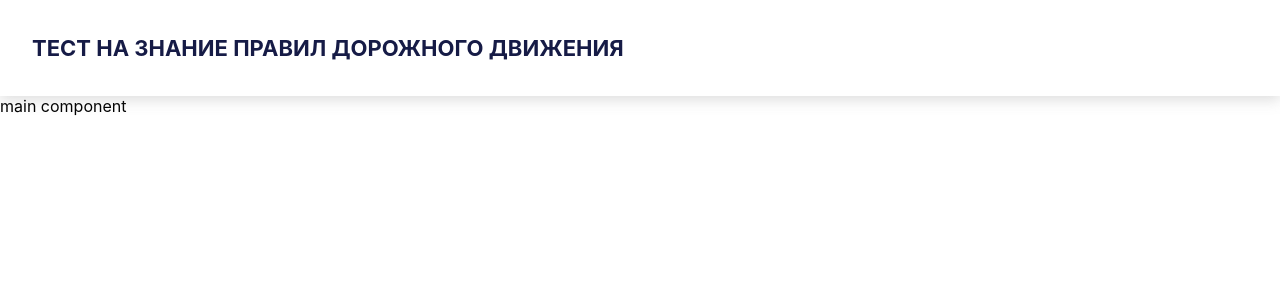
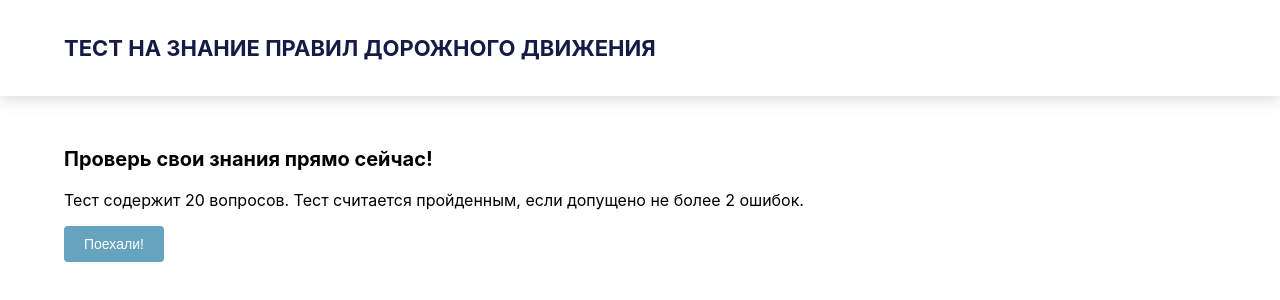
Before and after one commit to MariaChumerina/pdd-test, a React (Create React App) app: page /test in a window 1280 px wide. Shown: the top 300 px of the page. Built offline with nearby package versions, Linux system fonts and the light colour scheme.

Commit message:
add main page

```diff
--- a/src/App.css
+++ b/src/App.css
@@ -1,11 +1,31 @@
+.container {
+  width: 1700px;
+  max-width: 90%;
+  margin-left: auto;
+  margin-right: auto;
+  padding-left: 0;
+  padding-right: 0;
+}
+.margin-top-50 {
+  margin-top: 50px;
+}
 h1 {
   font-weight: bold;
   font-size: 22px;
   line-height: 27px;
   margin: 0;
 }
+h2 {
+  font-weight: bold;
+  font-size: 20px;
+  line-height: 27px;
+  color: #000000;
+}
 @media screen and (max-width: 767px) {
   h1 {
     font-size: 18px;
   }
+  h2 {
+    font-size: 18px;
+  }
 }
--- /dev/null
+++ b/src/components/Main/Main.css
@@ -0,0 +1,12 @@
+button {
+    background-color: #65a3be;
+    border-radius: 4px;
+    color: white;
+    padding: 10px 20px;
+    border: none;
+    cursor: pointer;
+    font-size: 14px;
+}
+button:hover {
+    opacity: 0.8;
+}
--- a/src/components/Main/Main.jsx
+++ b/src/components/Main/Main.jsx
@@ -1,9 +1,18 @@
 import React from 'react';
+import './Main.css';
 
 export default function Main() {
   return(
-    <div>
-      main component
+    <div className="container margin-top-50">
+      <h2>
+        Проверь свои знания прямо сейчас!
+      </h2>
+      <p>
+        Тест содержит 20 вопросов. Тест считается пройденным, если допущено не более 2 ошибок.
+      </p>
+      <button type="submit">
+        Поехали!
+      </button>
     </div>
   );
 }
--- a/src/components/shared/Header.css
+++ b/src/components/shared/Header.css
@@ -13,5 +13,4 @@ header {
 }
 .title {
     vertical-align: center;
-    padding-left: 2.5%;
 }
--- a/src/components/shared/Header.jsx
+++ b/src/components/shared/Header.jsx
@@ -7,9 +7,11 @@ export default function Header() {
       <>
         <HeaderDummy />
         <header>
-          <h1 className="title">
-            Тест на знание правил дорожного движения
-          </h1>
+          <div className="container">
+            <h1 className="title">
+              Тест на знание правил дорожного движения
+            </h1>
+          </div>
         </header>
       </>
   );
```
Also changed, not shown: src/components/Main/media/pdd-main-img.svg (added).
